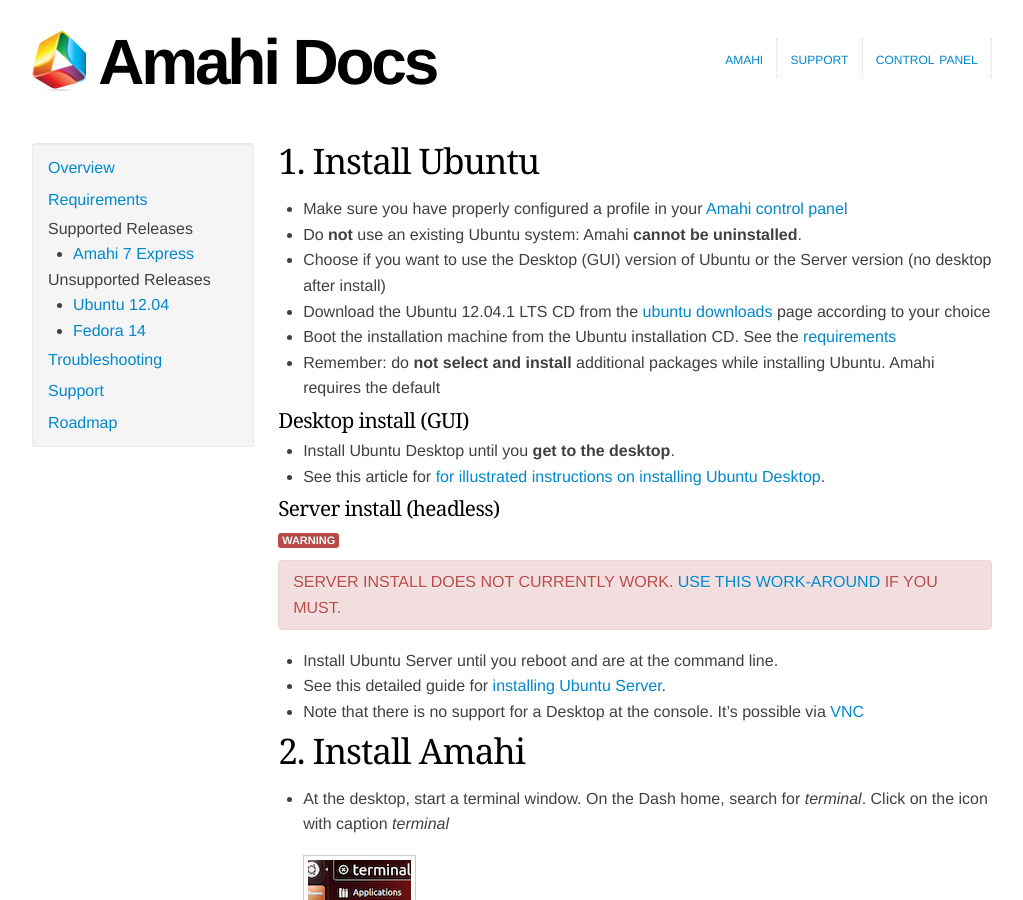
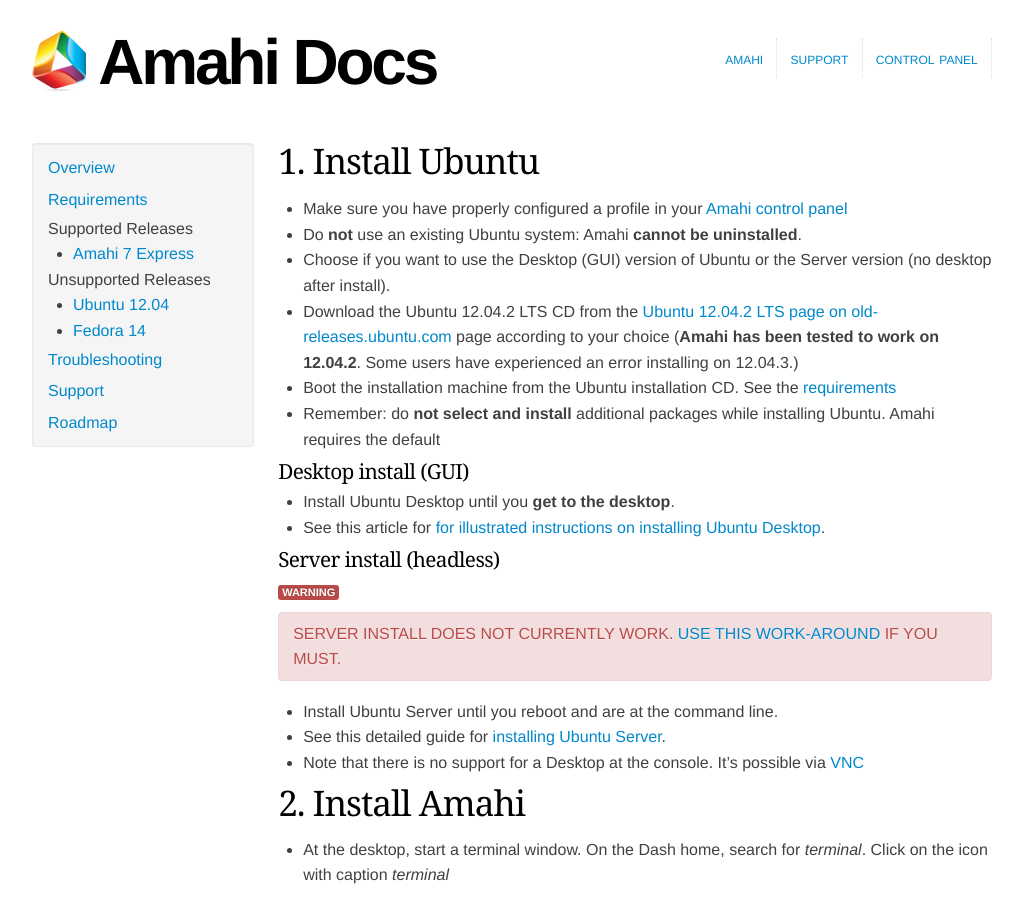
Before and after one commit to amahi/docs, a Jekyll site: the page built from ubuntu-12.md, in a window 1280 px wide and 900 px high. Shown: the whole window, without its empty margins (128-1151 px from the left). Built offline with Jekyll 4.4.1, drawn with Linux system fonts in a browser that asks for light colours; nearby versions of some CDN libraries.

Commit message:
changed link to point to Ubuntu 12.04.2 page, explained that Amahi tested to work on 12.04.2

```diff
--- a/ubuntu-12.md
+++ b/ubuntu-12.md
@@ -1,12 +1,12 @@
 ---
 layout: homepage
-title: Install Amahi on Ubuntu 12.04.1 LTS
+title: Install Amahi on Ubuntu 12.04.2 LTS
 ---
 # 1. Install Ubuntu
 * Make sure you have properly configured a profile in your [Amahi control panel](https://www.amahi.org/users)
 * Do **not** use an existing Ubuntu system: Amahi **cannot be uninstalled**.
-* Choose if you want to use the Desktop (GUI) version of Ubuntu or the Server version (no desktop after install)
-* Download the Ubuntu 12.04.1 LTS CD from the [ubuntu downloads](http://www.ubuntu.com/download) page according to your choice
+* Choose if you want to use the Desktop (GUI) version of Ubuntu or the Server version (no desktop after install).
+* Download the Ubuntu 12.04.2 LTS CD from the [Ubuntu 12.04.2 LTS page on old-releases.ubuntu.com](http://old-releases.ubuntu.com/releases/precise/) page according to your choice (**Amahi has been tested to work on 12.04.2**. Some users have experienced an error installing on 12.04.3.)
 * Boot the installation machine from the Ubuntu installation CD. See the [requirements](requirements.html)
 * Remember: do **not select and install** additional packages while installing Ubuntu. Amahi requires the default
 
```
